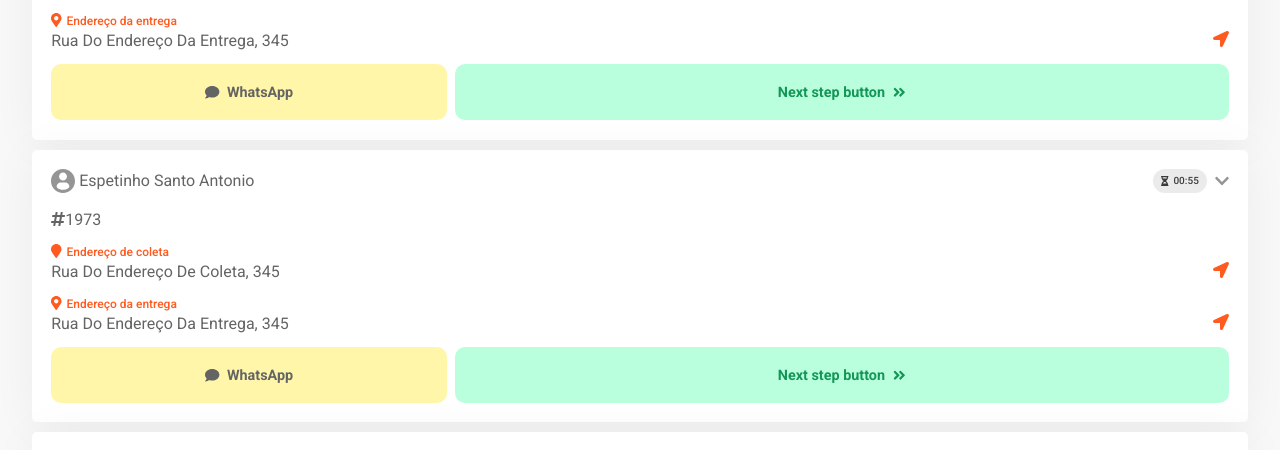
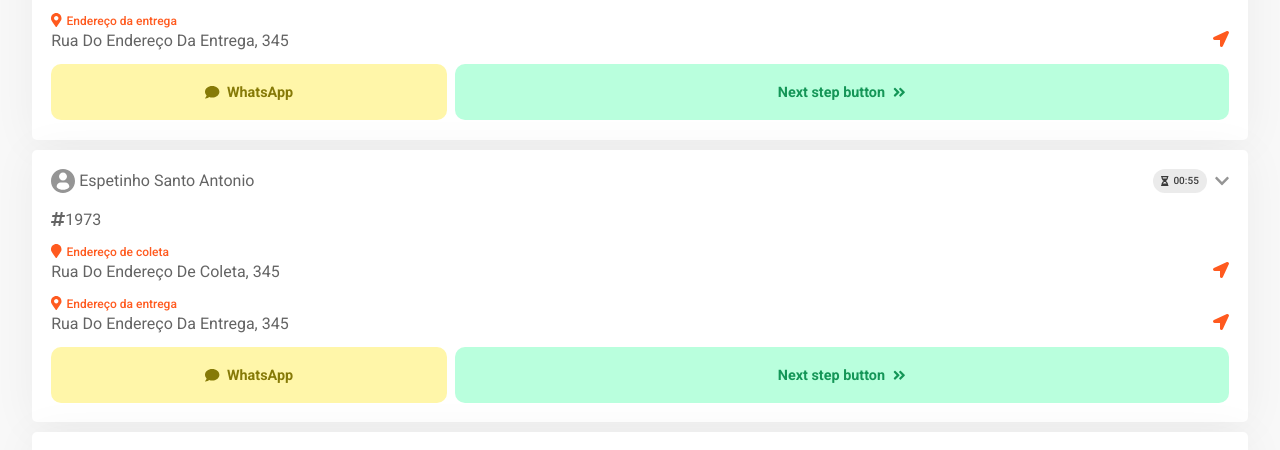
Before and after one commit to rafaelzoucas/deliveryman-helix-app, a Next.js app: page / in a window 1280 px wide. Shown: the part 270-720 px from the top of the page. Built offline with nearby package versions, Linux system fonts and the light colour scheme.

Commit message:
Update global.scss

```diff
--- a/src/styles/global.scss
+++ b/src/styles/global.scss
@@ -36,6 +36,8 @@
 
     --yellow-100: #fff6a9;
     --yellow-500: #FFE91F;
+    --yellow-700: #dbc710;
+    --yellow-900: #867a07;
 }
 
 // @media (max-width: 1080px) {
```
